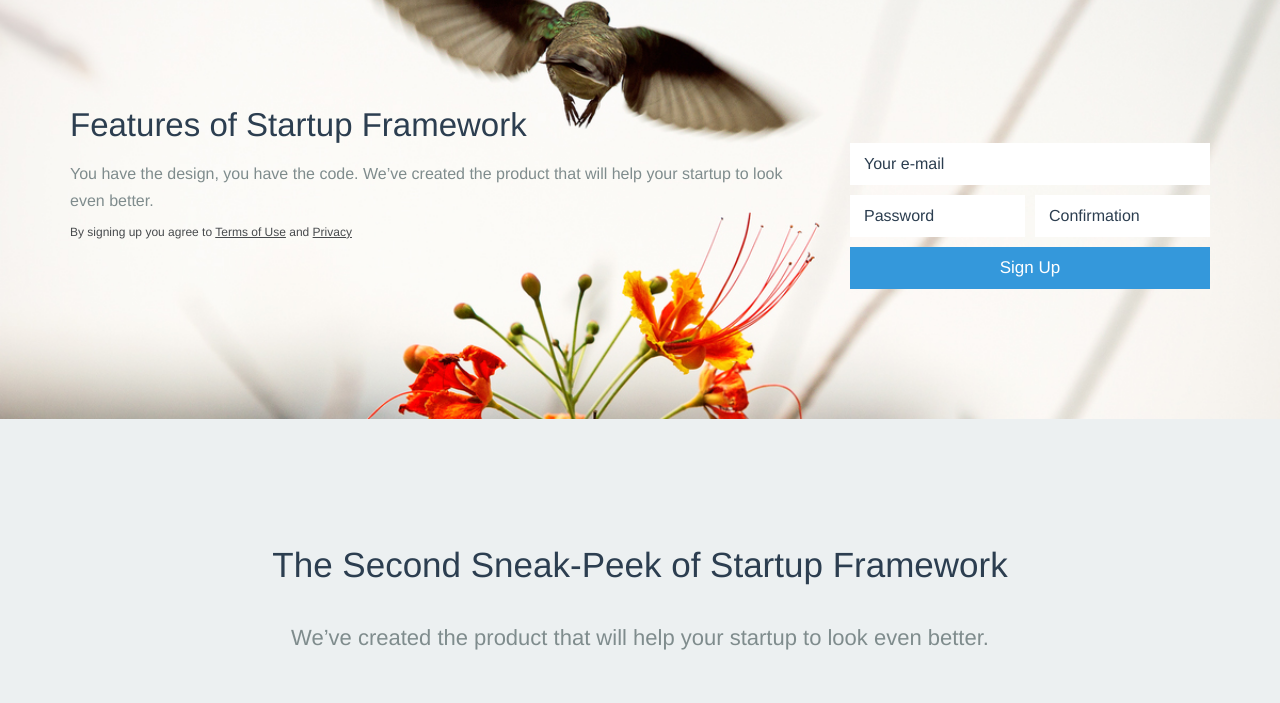
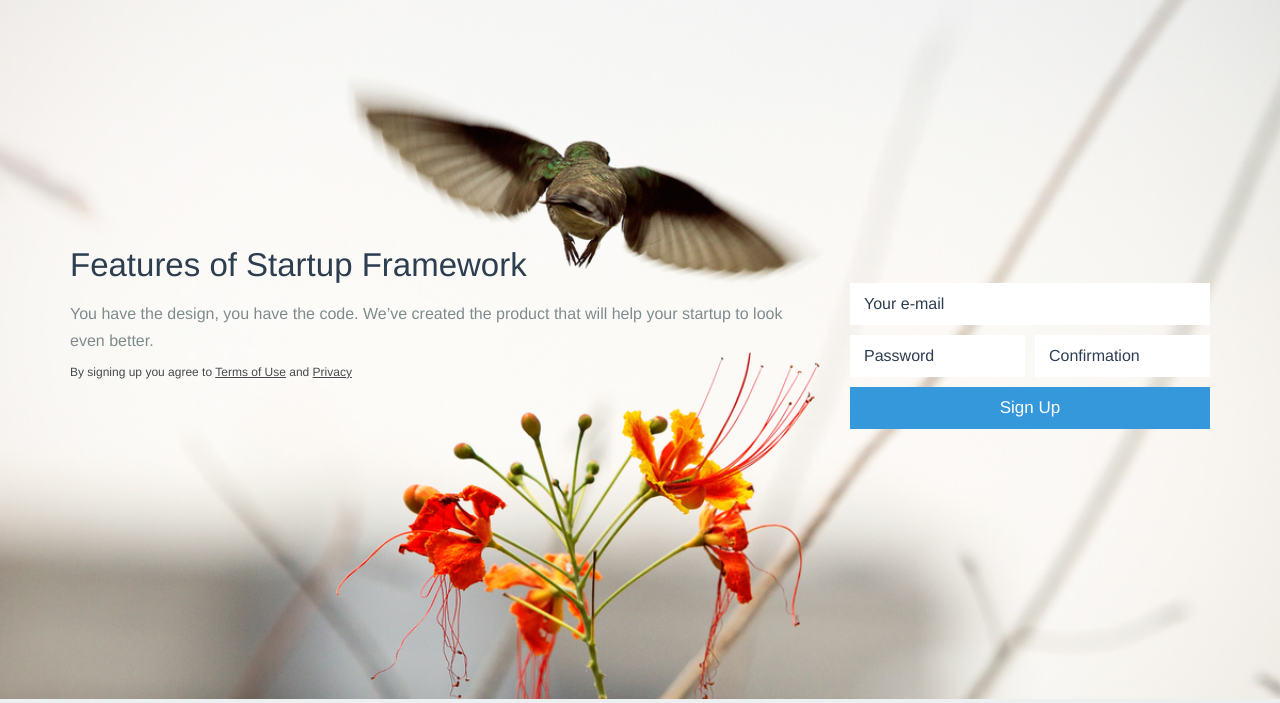
Before and after one commit to yaelpeledadam/yaelpeledadam.github.io, a plain HTML site: page index.html in a window 1280 px wide. Shown: the part 97-800 px from the top of the page. Drawn offline with Linux system fonts and the light colour scheme.

Commit message:
small change to css, learning cloud9 - it is amazing

```diff
--- a/static/css/style.css
+++ b/static/css/style.css
@@ -910,8 +910,8 @@ body > .navbar-collapse .navbar-search .btn-primary:hover {
   margin-top: 36px;
 }
 .header-11-sub {
-  padding-top: 110px;
-  padding-bottom: 110px;
+  padding-top: 250px;
+  padding-bottom: 250px;
   color: #bdc3c7;
   position: relative;
 }
```
